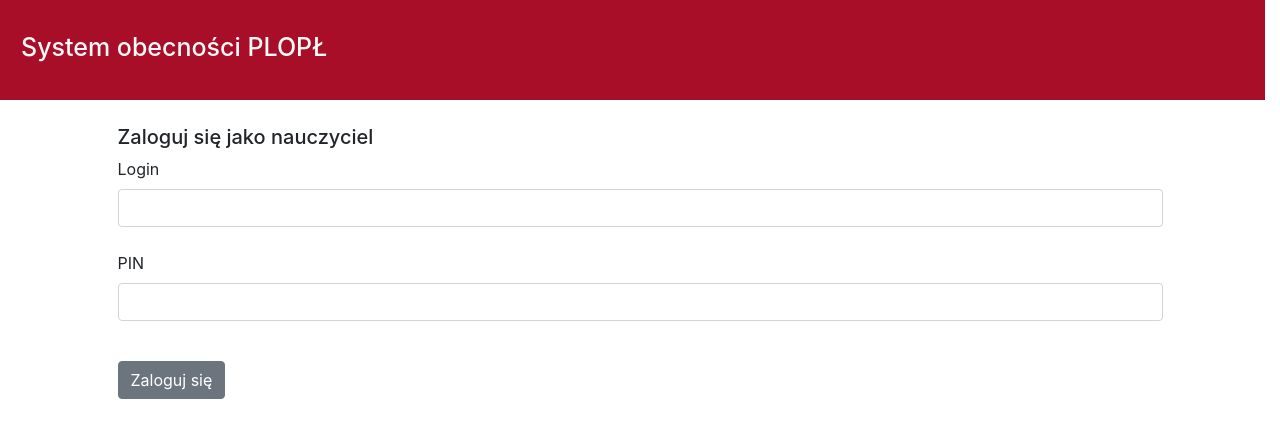
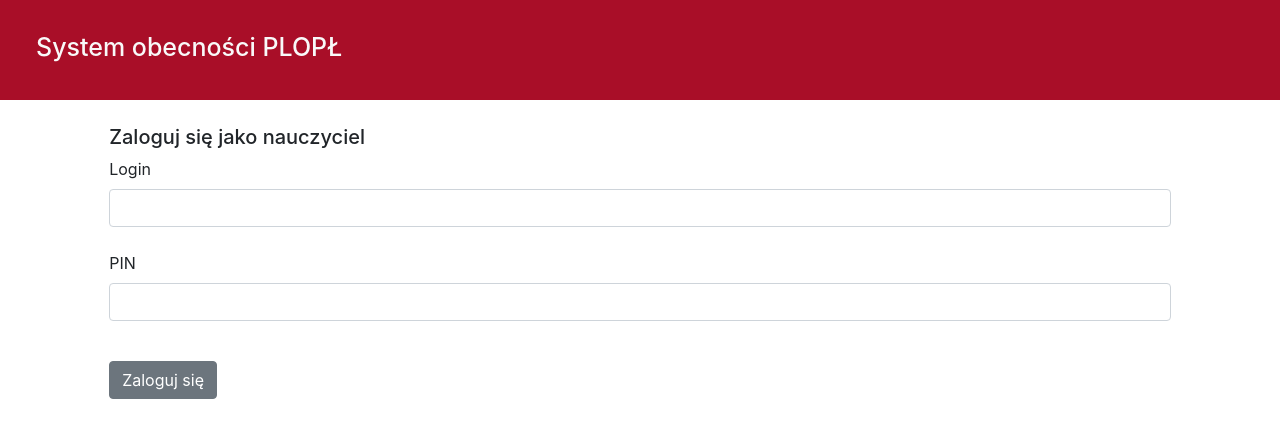
Before and after one commit to stanislaw-piechota/attendance, a Django app: page /login/ in a window 1280 px wide. Shown: the top 438 px of the page. Run offline with Django 3.2, Linux system fonts and the light colour scheme; some libraries are stand-ins or nearby versions.

Commit message:
topbar display fix

```diff
--- a/main/templates/main/base.html
+++ b/main/templates/main/base.html
@@ -38,12 +38,12 @@
 
            .main {
                 margin-top: 125px;
-                padding: 0px 10px;
+                padding: 0px 0px;
            }
         </style>
     </head>
     <body>
-    <div class="topbar row justify-content-between">
+    <div class="topbar d-flex justify-content-between">
         <h1>System obecności PLOPŁ</h1>
         {% block logout %}{% endblock %}
     </div>
```
Also changed, not shown: db.sqlite3.
